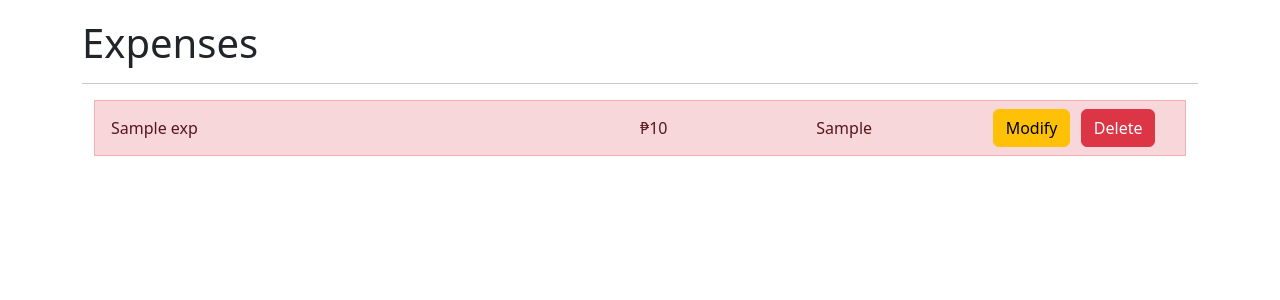
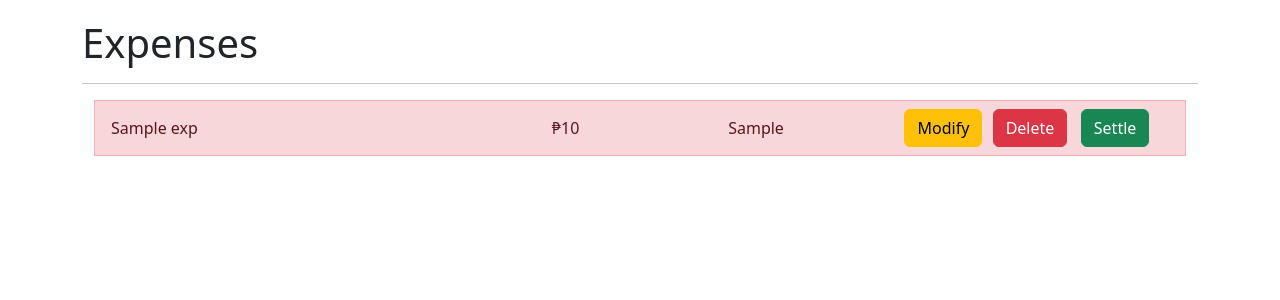
Before and after one commit to ARPM01/expense-splitter, a Flask app: template templates/home.html in a window 1280 px wide. Shown: the part 56-356 px from the top of the page. Run offline with Flask 3, Linux system fonts and the light colour scheme; the template is opened without the code that fills it: most values are stand-ins (such as "Sample title", 1, 10 or a date in 2020).

Commit message:
Add  settle button

```diff
--- a/app.py
+++ b/app.py
@@ -49,7 +49,7 @@ def delete(index):
 @app.route("/modify/<int:index>", methods=["POST"])
 def modify(index):
     try:
-        expense_selected = expenses[index]
+        expense_selected = get_expense
     except IndexError:
         return redirect(url_for("home"))
     expense_selected.title = request.form["newName"]
@@ -57,6 +57,16 @@ def modify(index):
     expense_selected.paid_by = request.form["newPaidBy"]
     expense_selected.equally_split = request.form.get("newEquallySplit")
 
+    return redirect(url_for("home"))
+
+
+@app.route("/settle/<int:index>")
+def settle(index):
+    try:
+        expense_selected = expenses[index]
+    except IndexError:
+        return redirect(url_for("home"))
+    expense_selected.settled = True
     return redirect(url_for("home"))
 
 
--- a/templates/home.html
+++ b/templates/home.html
@@ -35,7 +35,7 @@
                 <div class="container">
                     <div class="row">
                     <li href="#" class="list-group-item list-group-item-action d-flex align-items-center {% if exp.settled%} list-group-item-primary {% else %} list-group-item-danger {% endif %}">
-                        <div class="col-md-6">
+                        <div class="col-md-5">
                             <span  {% if exp.done %} style="text-decoration: line-through" {% endif %}>{{ exp.title }}</span>
                         </div>
                         <div class="col-md-2">
@@ -50,6 +50,9 @@
                         </div>
                         <div class="col-md-1">
                             <a class="btn btn-danger" href="{{ url_for('delete', index=loop.index0)}}">Delete</a>
+                        </div>
+                        <div class="col-md-1">
+                            <a class="btn btn-success" href="{{ url_for('settle', index=loop.index0)}}">Settle</a>
                         </div>
                     </a>
                     </div>
```
